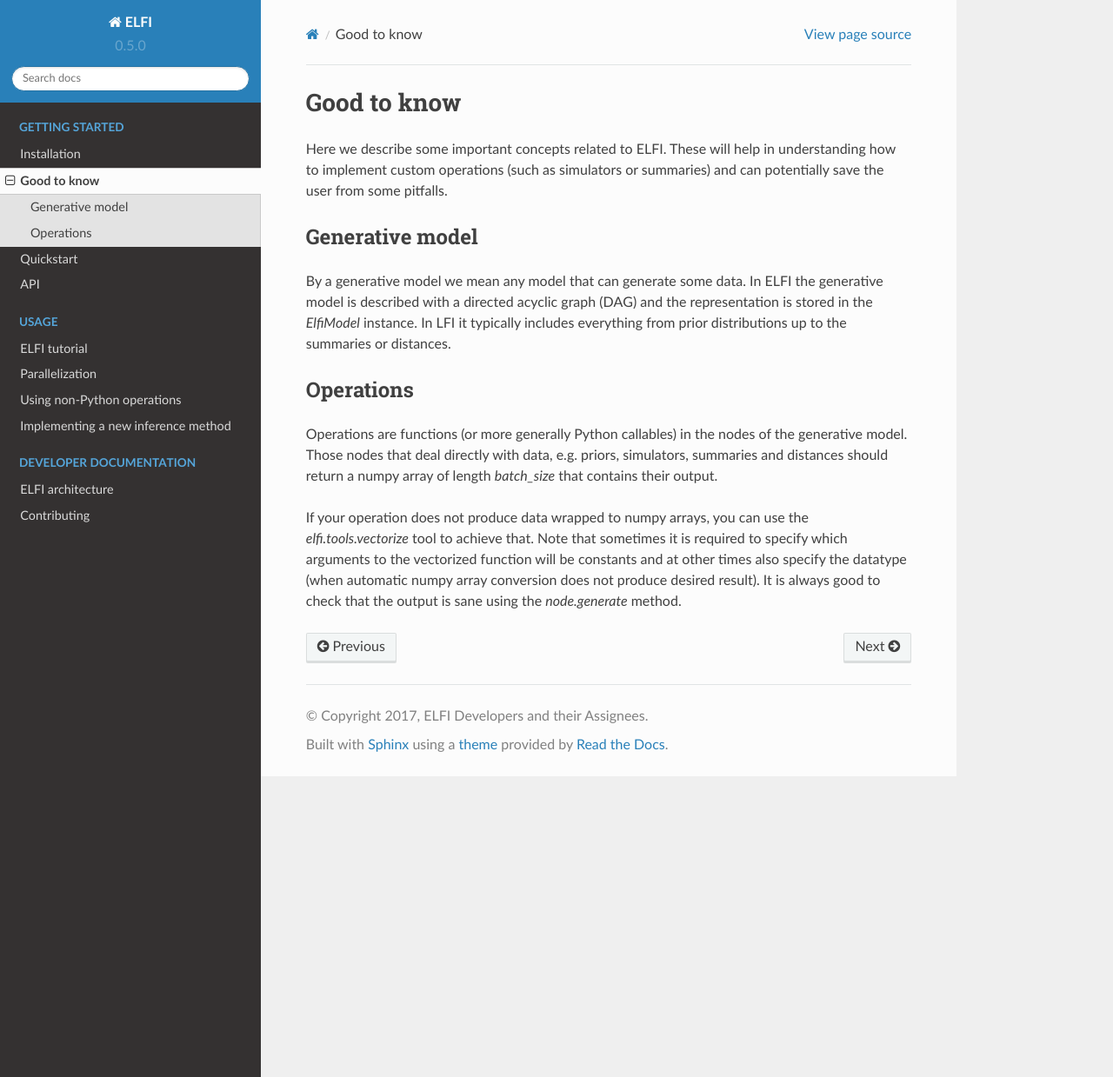
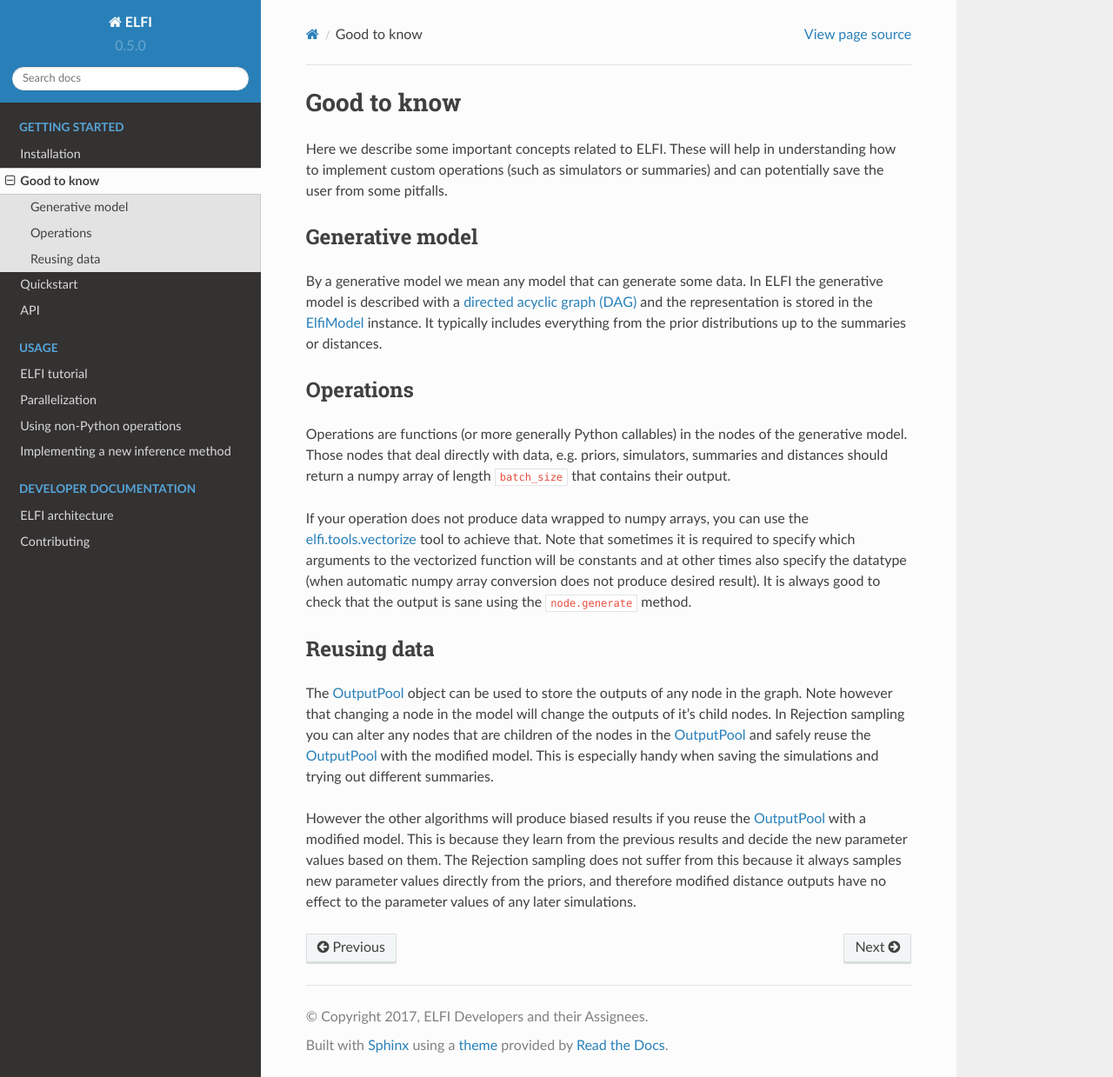
Before and after one commit to elfi-dev/elfi, a Sphinx documentation site: the page built from docs/good-to-know.rst, in a window 1280 px wide and 1239 px high. Shown: the whole window at 87% size. Built offline with Sphinx 7.4.7 and the Read the Docs theme 2.0.0, drawn with Linux system fonts in a browser that asks for light colours.

Commit message:
Review fixes and additional paragraph on data reuse

```diff
--- a/docs/good-to-know.rst
+++ b/docs/good-to-know.rst
@@ -9,21 +9,45 @@ Generative model
 ----------------
 
 By a generative model we mean any model that can generate some data. In ELFI the
-generative model is described with a directed acyclic graph (DAG) and the representation
-is stored in the `ElfiModel` instance. In LFI it typically includes everything from prior
+generative model is described with a `directed acyclic graph (DAG)`_ and the representation
+is stored in the `ElfiModel`_ instance. It typically includes everything from the prior
 distributions up to the summaries or distances.
+
+.. _`directed acyclic graph (DAG)`: https://en.wikipedia.org/wiki/Directed_acyclic_graph
+
+.. _`ElfiModel`: api.html#elfi.ElfiModel
+
 
 Operations
 ----------
 
 Operations are functions (or more generally Python callables) in the nodes of the
 generative model. Those nodes that deal directly with data, e.g. priors, simulators,
-summaries and distances should return a numpy array of length `batch_size` that contains
+summaries and distances should return a numpy array of length ``batch_size`` that contains
 their output.
 
 If your operation does not produce data wrapped to numpy arrays, you can use the
-`elfi.tools.vectorize` tool to achieve that. Note that sometimes it is required to specify
+`elfi.tools.vectorize`_ tool to achieve that. Note that sometimes it is required to specify
 which arguments to the vectorized function will be constants and at other times also
 specify the datatype (when automatic numpy array conversion does not produce desired
-result). It is always good to check that the output is sane using the `node.generate`
+result). It is always good to check that the output is sane using the ``node.generate``
 method.
+
+.. _`elfi.tools.vectorize`: api.html#elfi.tools.vectorize
+
+Reusing data
+------------
+
+The `OutputPool`_ object can be used to store the outputs of any node in the graph. Note
+however that changing a node in the model will change the outputs of it's child nodes. In
+Rejection sampling you can alter any nodes that are children of the nodes in the
+`OutputPool`_ and safely reuse the `OutputPool`_ with the modified model. This is
+especially handy when saving the simulations and trying out different summaries.
+
+However the other algorithms will produce biased results if you reuse the `OutputPool`_
+with a modified model. This is because they learn from the previous results and decide
+the new parameter values based on them. The Rejection sampling does not suffer from this
+because it always samples new parameter values directly from the priors, and therefore
+modified distance outputs have no effect to the parameter values of any later simulations.
+
+.. _`OutputPool`: api.html#elfi.OutputPool
```
Also changed, not shown: docs/developer/architecture.rst (+9 -10 lines).
